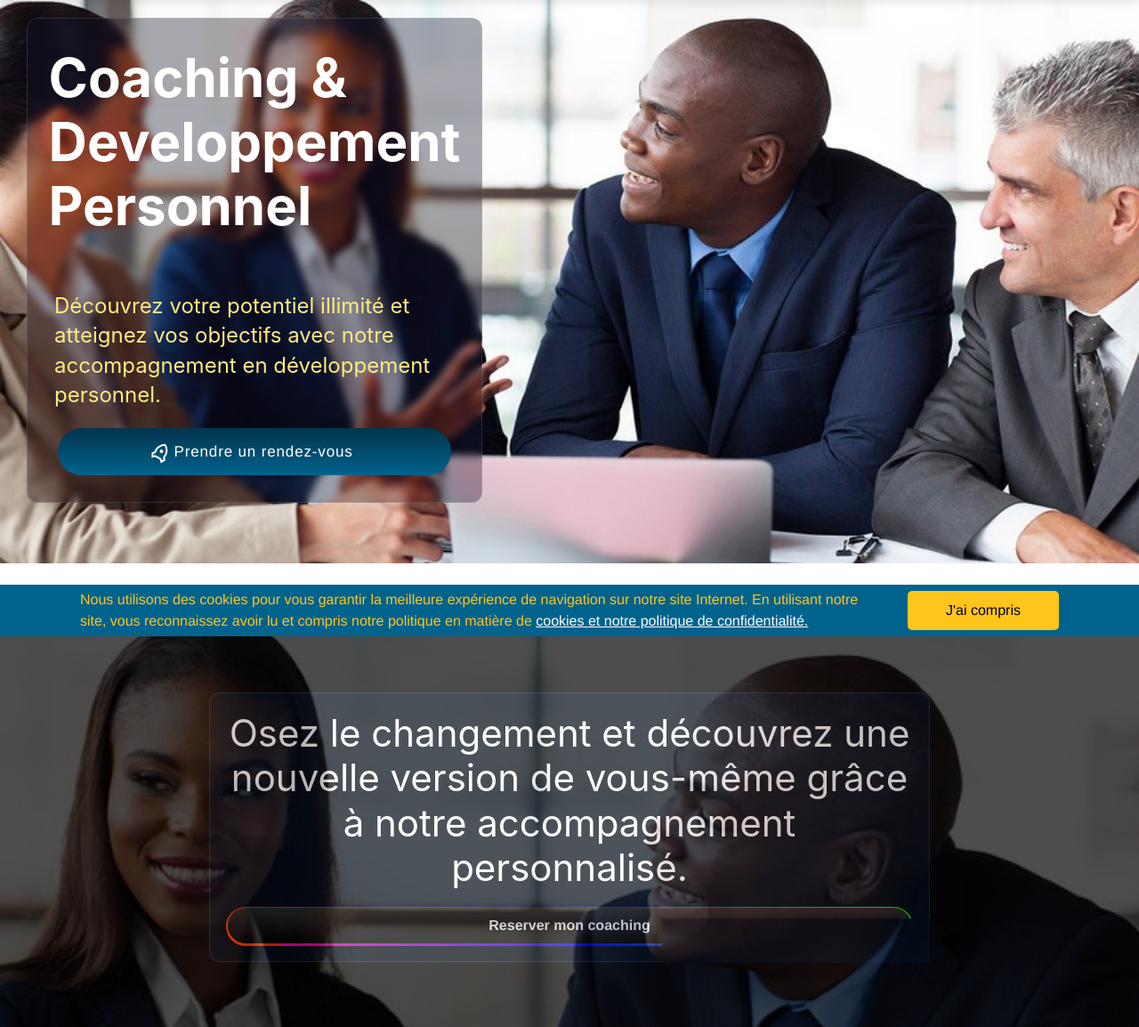
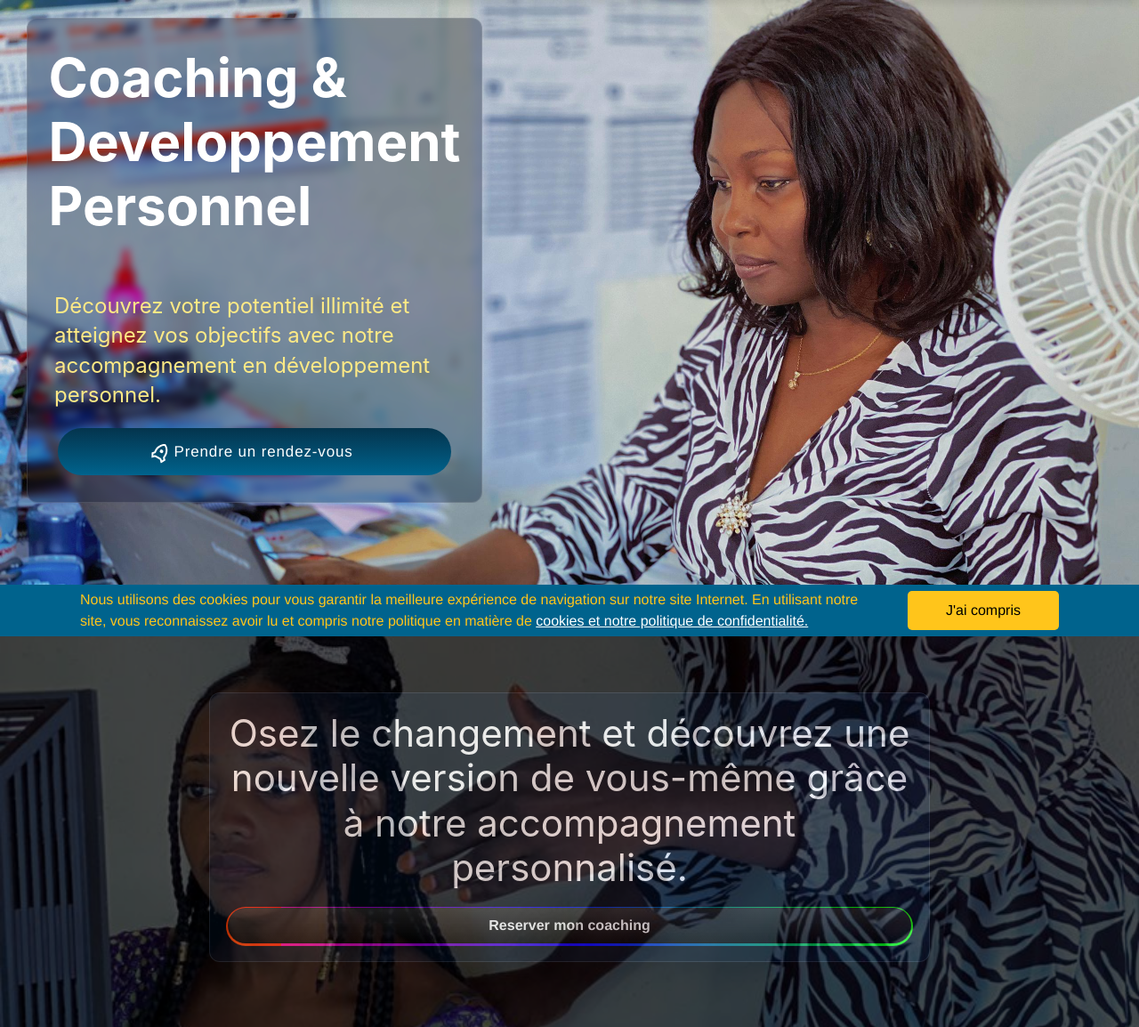
Before and after one commit to Ramirokaffo/site-vie-de-reussite, a Django app: page / in a window 1280 px wide. Shown: the part 85-1239 px from the top of the page at 89% size. Run offline with Django 5.2, Linux system fonts and the light colour scheme; data that the repository does not hold is empty.

Commit message:
Integration de la photo de banniere

```diff
--- a/main/static/css/header.css
+++ b/main/static/css/header.css
@@ -2,7 +2,6 @@
 .sup-main-nav-bar {
     background-color: var(--second-color1);
     box-shadow: rgba(0, 0, 0, 0.1) 0px 3px 10px 0px;
-    /* background-color: red; */
 
 }
 
@@ -79,18 +78,14 @@
     height: 3rem;
     padding: 0 2rem;
     border-radius: 50px;
-    /* background: white; */
     border: 1px solid var(--second-color2);
     border: 1px solid rgba(255, 255, 255, 1);
-    /* color: var(--color4); */
     color: white;
     cursor: pointer;
     display: flex;
     justify-content: center;
     align-items: center;
-    /* box-shadow: 2px 2px 2px 1px rgba(255, 255, 255, 0.5); */
     box-shadow: 2px 2px 2px 1px rgba(0, 0, 0, 0.5);
-    /* background: linear-gradient(to top, var(--second-color1), var(--second-color2)); */
 
 
   }
@@ -102,7 +97,6 @@
   .connect-button-content {
     position: relative;
     z-index: 1;
-    /* color: var(--second-color2); */
     font-weight: bold;
   }
 
@@ -114,28 +108,9 @@
     text-decoration: none;
   }
 
-  /* .connect-button::before {
-    content: "";
-    position: absolute;
-    top: 0;
-    left: 0;
-    transform: scaleX(0);
-    transform-origin: 0 50%;
-    width: 100%;
-    height: inherit;
-    border-radius: inherit;
-    background: linear-gradient(
-      82.3deg,
-      var(--color1) 10.8%,
-      var(--color2) 94.3%
-    );
-    transition: all 0.475s;
-  }
-   */
 
   .header-right-div {
     background-color: var(--second-color2);
-    /* background-color: var(--color2); */
     display: flex;
     border-radius: 40px;
     padding: 5px 20px;
@@ -207,7 +182,6 @@
       padding: 0px 0px;
       height: 50px;
     margin: 0px;
-    /* background-color: white !important; */
 
   }
 
@@ -240,14 +214,8 @@
 
     .left-mobile-header {
       display: flex;
-      /* background-color: red; */
       gap: 10px;
-      /* justify-content: stretch !important; */
-      /* padding: 5px 0px !important; */
       margin: 0px !important;
-      /* align-items: stretch; */
-      /* box-sizing: border-box; */
-
     }
 
     .first-action-button svg {
@@ -255,23 +223,14 @@
     }
 
     .first-action-button, .public-user-profil, .header-right-div, .connect-button {
-      /* scale: 0.6; */
-      /* margin: 0px !important; */
-      /* background-color: green; */
     padding: 0px 7px !important;
-    /* margin: 0px !important; */
     height: 30px !important;
-    /* height: 3rem; */
-
     font-size: 10px !important;
     margin: 5px 0px;
       box-sizing: border-box;
     }
 
-    .first-action-button {
-      /* margin: 5px 0px; */
-      /* scale: 0.9; */
-    }
+
 
     .first-action-button .pc-text {
       display: none;
@@ -283,8 +242,6 @@
 
     .header-right-div {
     margin: 0px !important;
-    /* padding: 0px !important; */
-    /* background-color: red; */
     align-self: stretch;
     height: 30px !important;
 
@@ -314,16 +271,13 @@
     gap: 0px;
     margin: 0px !important;
     box-shadow: none;
-    /* background-color: green; */
     box-shadow: 0 10px 10px rgba(0, 0, 0, 0.1);
     height: 30px;
     width: 30px;
     border-radius: 50%;
     box-sizing: border-box;
-    /* position: static; */
     display: block;
-    /* box-shadow: 2px 2px 2px 1px rgba(0, 0, 0, 0.9); */
-    /* overflow: hidden; */
+
   }
 
   .header-right-div svg {
@@ -331,20 +285,11 @@
     margin: 0px;
     padding: 0px;
     scale: 1.6;
-    /* height: 50px;
-    width: 50px; */
-    /* stroke: red; */
-
   }
 
   .mobil_user_profil_image {
-    /* padding: 10px; */
-    /* background-color: red; */
     height: 30px;
     width: 30px;
-    /* max-height: 30px;
-    max-width: 30px; */
-
     border-radius: 50%;
     background-size: contain;
     box-sizing: border-box;
--- a/main/templates/index.html
+++ b/main/templates/index.html
@@ -18,7 +18,7 @@
 
 <link rel="stylesheet" href="{% static 'css/style.css' %}">
 
-<div class="welcome-bg-image" style="background-image: url('static/images/african-investment.jpg');">
+<div class="welcome-bg-image" style="background-image: url('static/images/banner.jpeg');">
     <div class="welcome-glass-cart">
         <H1 class="welcome-main-activity">
             Coaching & Developpement Personnel
@@ -282,7 +282,7 @@
 
         </div>
         <div class="sub_show_all_event_div">
-            <a class="show_all_event_btn" uk-scrollspy="cls: uk-animation-slide-left; delay: 200">VOIR TOUS LES
+            <a class="show_all_event_btn" href="{% url 'event:index' %}" uk-scrollspy="cls: uk-animation-slide-left; delay: 200">VOIR TOUS LES
                 ÉVÈNEMENTS</a>
 
         </div>
@@ -293,7 +293,7 @@
 
 <div class="parallax-div">
     <div class="uk-height-large uk-background-cover uk-light uk-flex img-parallax-div" uk-parallax="bgy: -500"
-        style="background-image: url('static/images/african-investment.jpg');">
+        style="background-image: url('static/images/parallax.jpeg'); background-position: top;">
         <div class="black-opacity">
             <div class="in-black-opacity" uk-scrollspy="cls: uk-animation-fade; delay: 200">
                 <h1>Osez le changement et découvrez une nouvelle version de vous-même grâce à notre accompagnement
```
Also changed, not shown: main/static/images/banner.jpeg (added), main/static/images/parallax.jpeg (added), main/static/images/presentation.jpeg (added).
